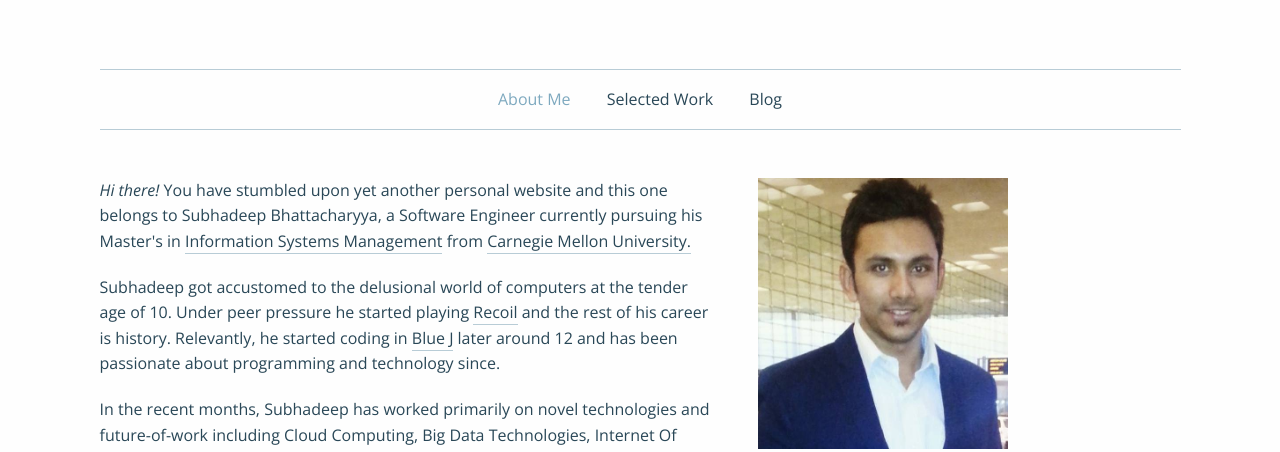
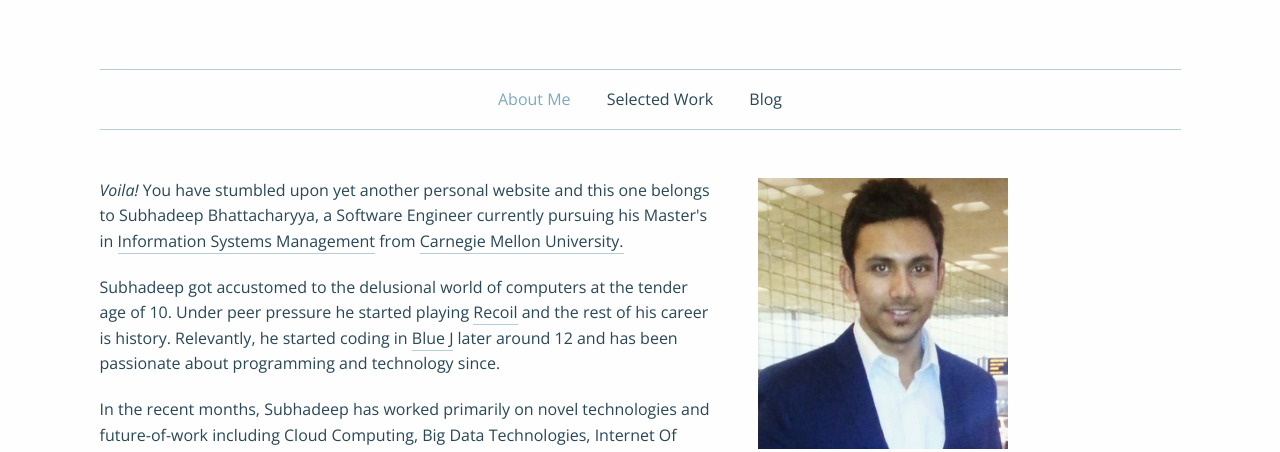
Before and after one commit to imjuoy/imjuoy.github.io, a plain HTML site: page index.html in a window 1280 px wide. Shown: the part 175-627 px from the top of the page. Drawn offline with nearby package versions, Linux system fonts and the light colour scheme.

Commit message:
Changed Index.html

```diff
--- a/index.html
+++ b/index.html
@@ -46,7 +46,7 @@ Set the type and color theme here - the Pro version contains additional themes -
 <div class="row">
 	<div class="small-12 medium-7 large-7 columns">
 		<p>
-            <i>Hi there!</i> You have stumbled upon yet another personal website and this one belongs to Subhadeep Bhattacharyya, a Software Engineer currently pursuing his
+            <i>Voila!</i> You have stumbled upon yet another personal website and this one belongs to Subhadeep Bhattacharyya, a Software Engineer currently pursuing his
             Master's in <a href="https://www.heinz.cmu.edu" target="_blank">Information Systems Management</a> from <a href="https://www.cmu.edu" target="_blank">Carnegie Mellon University.</a></p>
         <p>
             Subhadeep got accustomed to the delusional world of computers at the tender age of 10. Under peer pressure he started playing <a href="https://gamefaqs.gamespot.com/pc/198437-recoil/reviews/124648" target="_blank">Recoil</a> and the rest of his career is history. Relevantly, he started coding in <a href="https://www.bluej.org" target="_blank">Blue J</a> later around 12 and has been passionate about programming and technology since.
```
Also changed, not shown: 1 other file.
